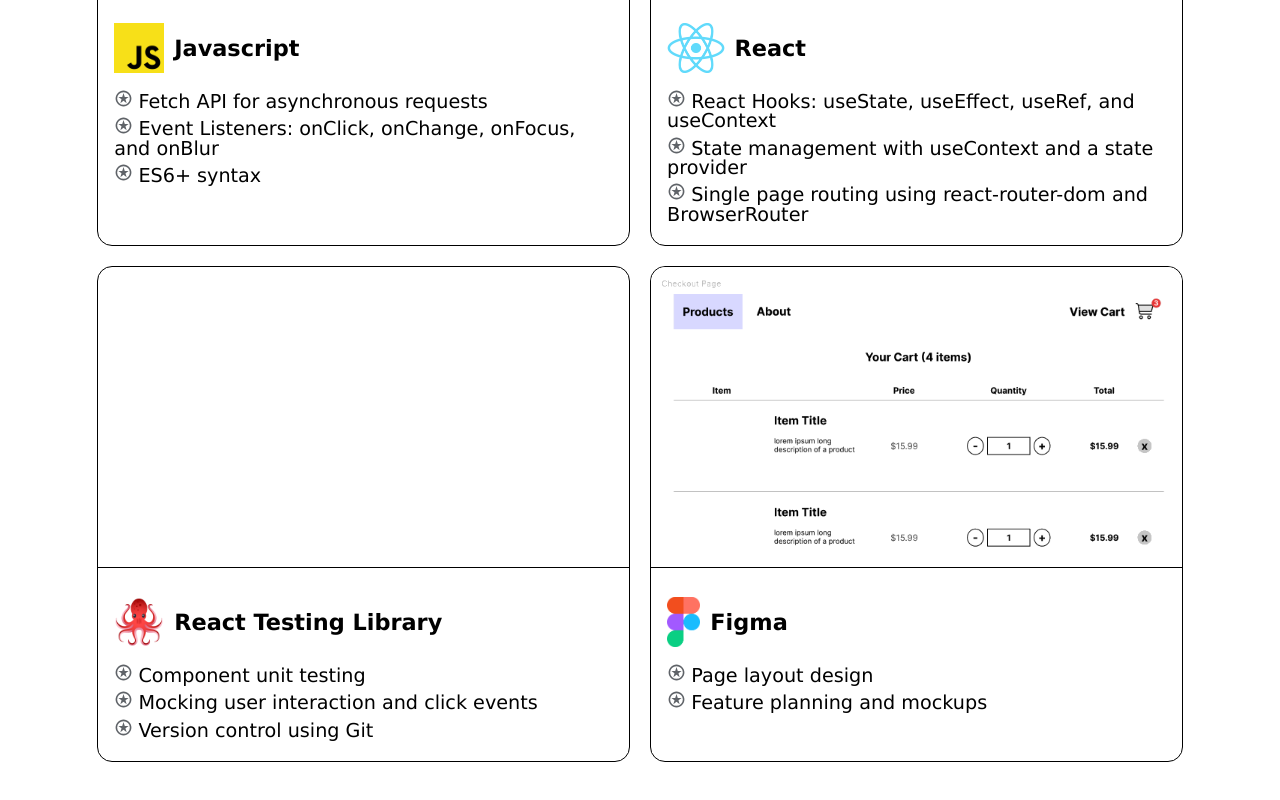
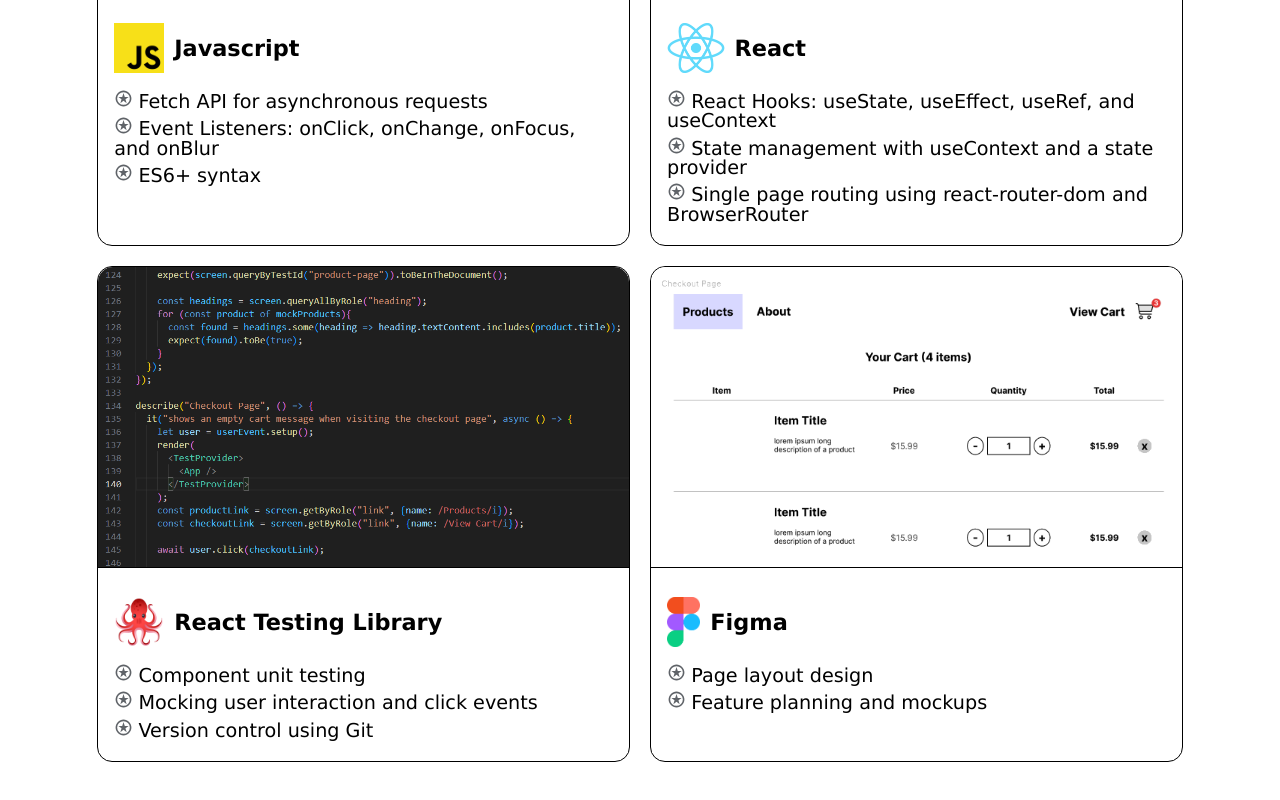
Before and after one commit to Dasaru/shopping-cart, a React (Vite) app: page /about in a window 1280 px wide. Shown: the part 1028-1828 px from the top of the page. Built offline with nearby package versions, Linux system fonts and the light colour scheme; no server answers.

Commit message:
Add testing image to about page

```diff
--- a/src/pages/About.jsx
+++ b/src/pages/About.jsx
@@ -3,7 +3,7 @@ import htmlPreview from "../assets/html-preview.png";
 import cssPreview from "../assets/css-preview.png";
 import javascriptPreview from "../assets/javascript-preview.png";
 import reactPreview from "../assets/react-preview.png";
-// import reactTestingLibraryPreview from "../assets/react-testing-library-preview.png";
+import reactTestingLibraryPreview from "../assets/react-testing-library-preview.png";
 import figmaPreview from "../assets/figma-preview.png";
 
 export default function About() {
@@ -61,7 +61,7 @@ export default function About() {
       </AboutCard>
       <AboutCard
         title="React Testing Library"
-        previewUrl={""}
+        previewUrl={reactTestingLibraryPreview}
         iconSrc="react-testing-library-logo.png"
         iconAlt="react testing library icon"
       >
```
Also changed, not shown: src/assets/react-testing-library-preview.png (added).
